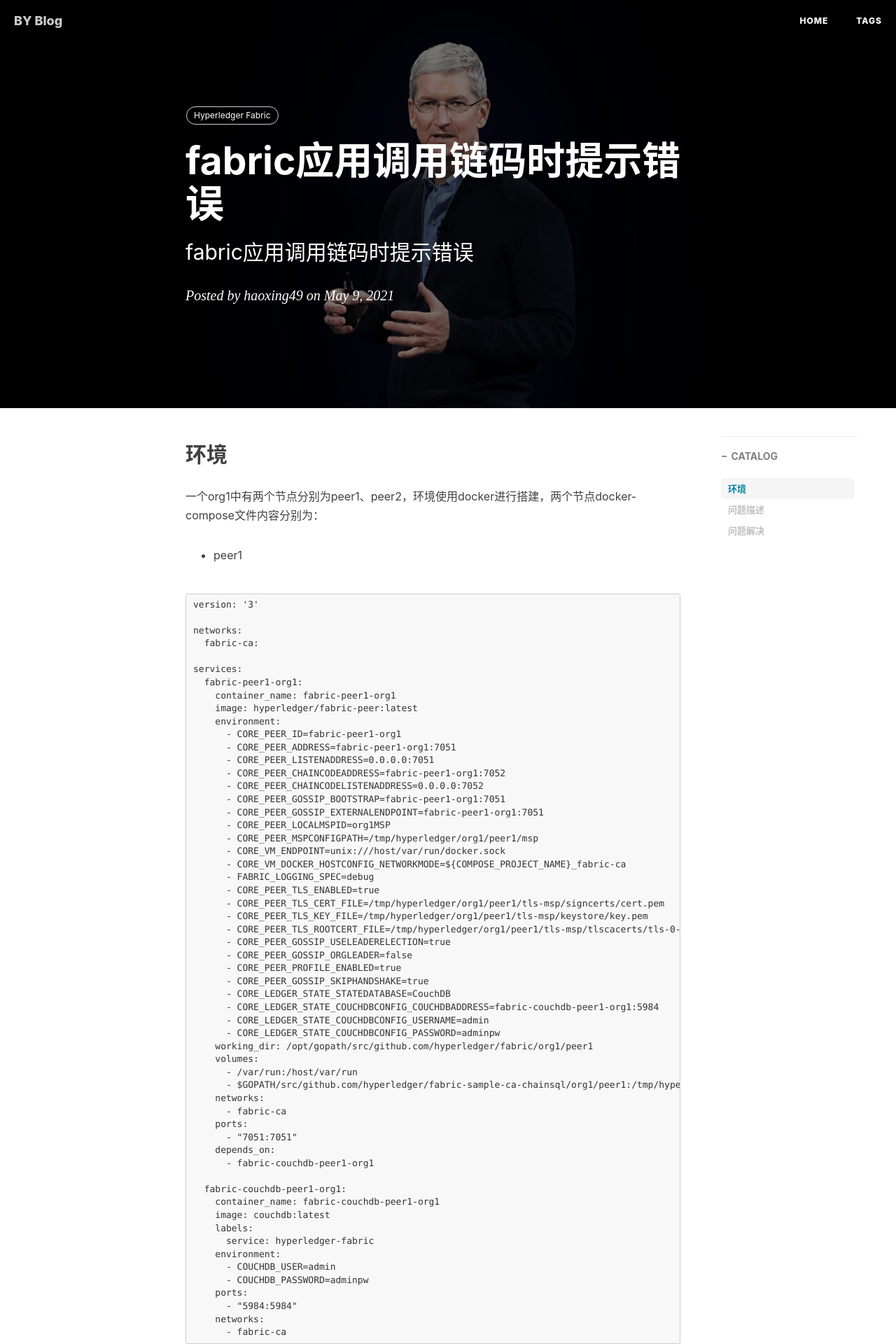
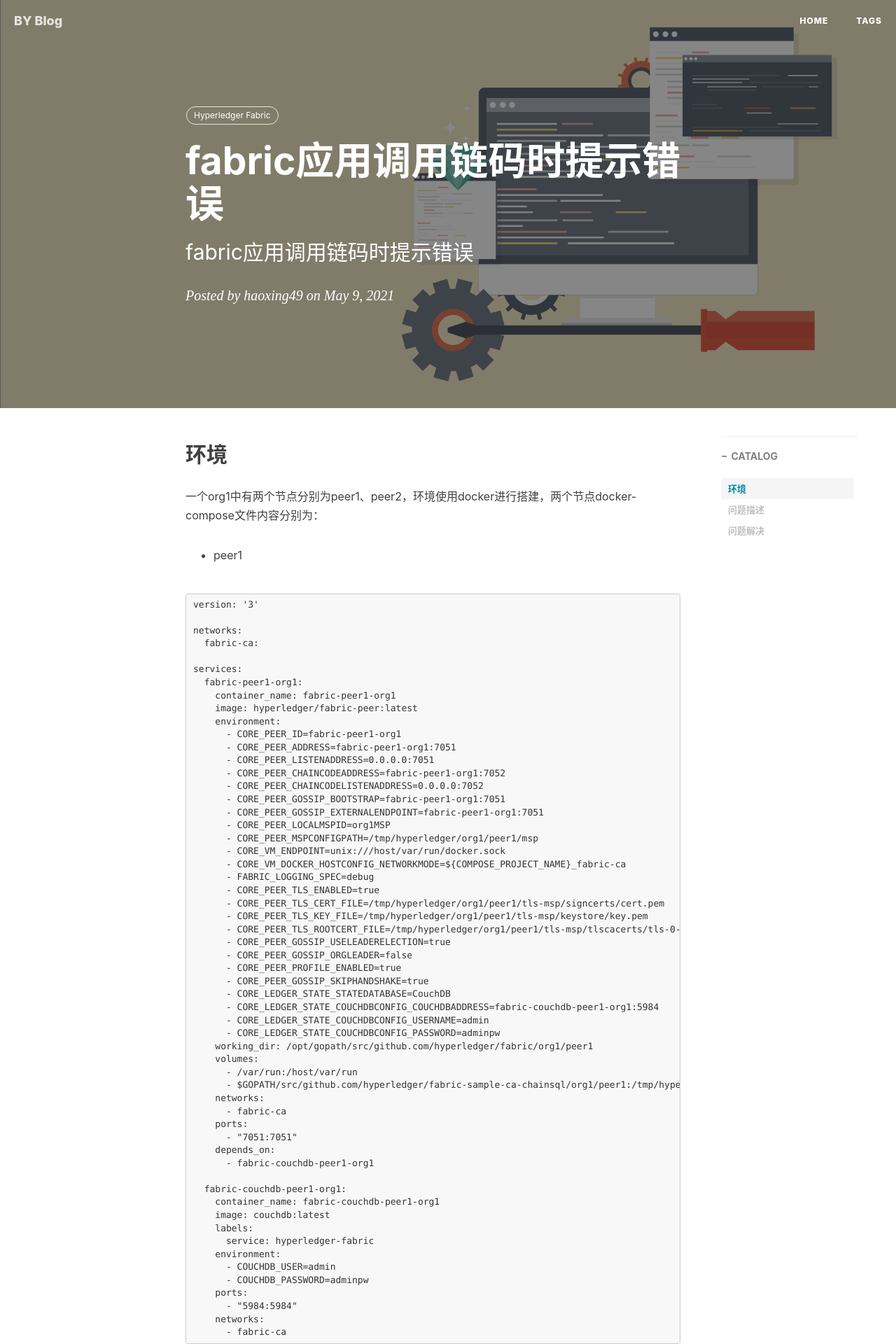
Before and after one commit to haoxing49/haoxing49.github.io, a Jekyll site: the page built from _posts/2021-05-09-fabric应用调用链码时提示错误.md, in a window 1280 px wide. Shown: the top 1920 px of the page at 70% size. Built offline with Jekyll 4.4.1, drawn with Linux system fonts in a browser that asks for light colours; nearby versions of some CDN libraries; comment, search, counter and statistics services are not loaded.

Commit message:
Update 2021-05-09-fabric应用调用链码时提示错误.md

```diff
--- a/_posts/2021-05-09-fabric应用调用链码时提示错误.md
+++ b/_posts/2021-05-09-fabric应用调用链码时提示错误.md
@@ -4,7 +4,7 @@ title:      fabric应用调用链码时提示错误
 subtitle:   fabric应用调用链码时提示错误
 date:       2021-05-09
 author:     haoxing49
-header-img: img/post-bg-cook.jpg
+header-img: img/post-bg-debug.png
 catalog: true
 tags:
     - Hyperledger Fabric
```
